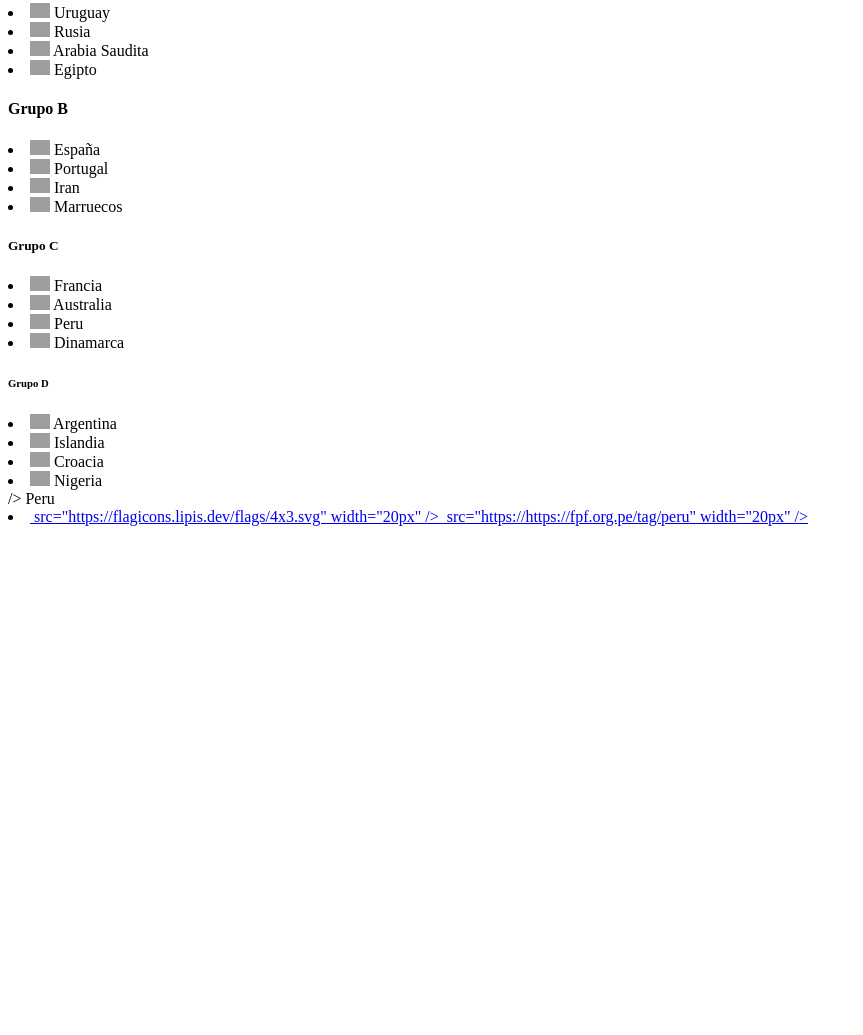
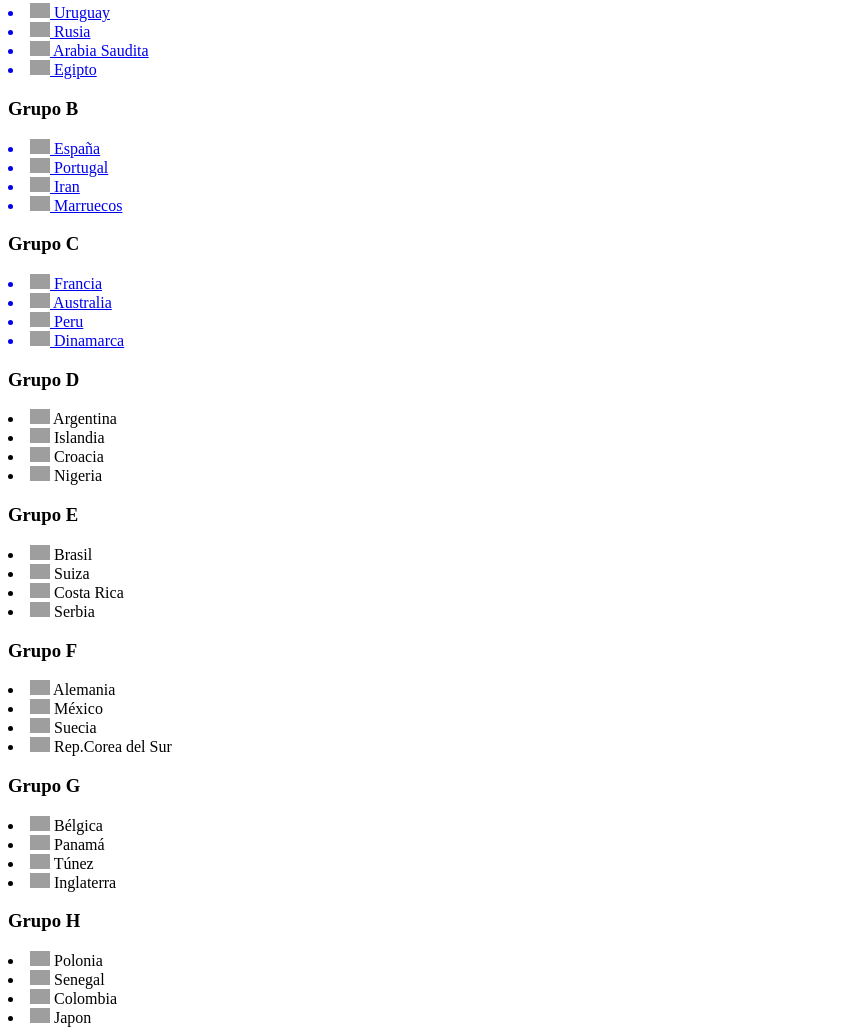
Before and after one commit to Germania87/codigo-16, a plain HTML site: page semana1/mundial.html in a window 1280 px wide. Shown: the part 151-1186 px from the top of the page, without its empty margins (0-863 px from the left). Before the commit the page ends 800 px from the top, so only its background shows below. Drawn offline with Linux system fonts and the light colour scheme; grey boxes are pictures that could not be loaded.

Commit message:
cambios 4

```diff
--- a/semana1/mundial.html
+++ b/semana1/mundial.html
@@ -7,51 +7,83 @@
 <body>
     <h1>Mundial de Rusia 2018</h1>
     <h2>Fase de Grupos</h2>
+
     <h3>Grupo A </h3>
 
+<a href="https://www.auf.org.uy/" target="_blank">
     <li><img src="https://flagicons.lipis.dev/flags/4x3/uy.svg" width="20px"> Uruguay</li>
+</a>
+<a href="https://www.rfs.ru/" target="_blank">
     <li><img src="https://flagicons.lipis.dev/flags/4x3/ru.svg" width="20px"> Rusia </li>
+</a>
+<a href="https://www.saff.com.sa/" target="_blank">
     <li><img src="https://flagicons.lipis.dev/flags/4x3/as.svg" width="20px"> Arabia Saudita</li>
+</a>
+<a href="https://www.efa.com.eg/" target="_blank">
     <li><img src="https://flagicons.lipis.dev/flags/4x3/eg.svg" width="20px"> Egipto</li>
+</a>
 
-    <h4>Grupo B</h4>
+    <h3>Grupo B</h3>
+
+<a href="https://www.rfef.es/" target="_blank">
     <li><img src="https://flagicons.lipis.dev/flags/4x3/es.svg" width="20px"> España</li>
+</a>
+<a href="https://www.fpf.pt/pt/" target="_blank">
     <li><img src="https://flagicons.lipis.dev/flags/4x3/pt.svg" width="20px"> Portugal </li>
+</a>
+<a href="https://www.ffiri.ir/" target="_blank">
     <li><img src="https://flagicons.lipis.dev/flags/4x3/ir.svg" width="20px"> Iran</li>
+</a>
+<a href="https://www.frmf.ma/" target="_blank">
     <li><img src="https://flagicons.lipis.dev/flags/4x3/ma.svg" width="20px"> Marruecos</li>
+</a>
 
-    <h5>Grupo C</h5>
+    <h3>Grupo C</h3>
+
+<a href="https://www.www.fff.fr/" target="_blank">
     <li><img src="https://flagicons.lipis.dev/flags/4x3/fr.svg" width="20px"> Francia</li>
+</a>
+<a href="https://www.footballaustralia.com/" target="_blank">
     <li><img src="https://flagicons.lipis.dev/flags/4x3/au.svg" width="20px"> Australia</li>
-    <li><img src="https://flagicons.lipis.dev/flags/4x3/pe.svg" width="20px"> Peru</li>
-    <li><img src="https://flagicons.lipis.dev/flags/4x3/di.svg" width="20px"> Dinamarca</li>
+</a>
+<a href="https://fpf.org.pe/tag/peru" target="_blank">
+    <li><img src="https://flagicons.lipis.dev/flags/4x3/pe.svg" width="20px" /> Peru</li>
+</a>
+<a href="https://www.dbu.dk/" target="_blank">
+    <li><img src="https://flagicons.lipis.dev/flags/4x3/dk.svg" width="20px"> Dinamarca</li>
+</a>
 
-    <h6>Grupo D</h6>
+    <h3>Grupo D</h3>
 <li><img src="https://flagicons.lipis.dev/flags/4x3/ar.svg" width="20px"> Argentina</li>
 <li><img src="https://flagicons.lipis.dev/flags/4x3/is.svg" width="20px"> Islandia</li>
-    <li><img src="https://flagicons.lipis.dev/flags/4x3/cr.svg" width="20px"> Croacia</li>
-    <li><img src="https://flagicons.lipis.dev/flags/4x3/ni.svg" width="20px"> Nigeria</li>
+<li><img src="https://flagicons.lipis.dev/flags/4x3/hr.svg" width="20px"> Croacia</li>
+<li><img src="https://flagicons.lipis.dev/flags/4x3/ne.svg" width="20px"> Nigeria</li>
 
-    />
-    Peru
-      <a>
-   </li>
-    <li>
-        <a href="https://fpf.org.pe/tag/peru/" target="_blank">
-            <img>
-                src="https://flagicons.lipis.dev/flags/4x3.svg"
-                width="20px"
-             />
-</a>
-<a href="https://fpf.org.pe/tag/peru/" target="_blank">
-    <img>
-    src="https://https://fpf.org.pe/tag/peru"
-    width="20px"
-    />
-</a>
+    <h3>Grupo E</h3>
+<li><img src="https://flagicons.lipis.dev/flags/4x3/br.svg" width="20px"> Brasil</li>
+<li><img src="https://flagicons.lipis.dev/flags/4x3/ch.svg" width="20px"> Suiza</li>
+<li><img src="https://flagicons.lipis.dev/flags/4x3/cr.svg" width="20px"> Costa Rica</li>
+<li><img src="https://flagicons.lipis.dev/flags/4x3/rs.svg" width="20px"> Serbia</li>
 
 
+    <h3>Grupo F</h3>
+<li><img src="https://flagicons.lipis.dev/flags/4x3/de.svg" width="20px"> Alemania</li>
+<li><img src="https://flagicons.lipis.dev/flags/4x3/mx.svg" width="20px"> México</li>
+<li><img src="https://flagicons.lipis.dev/flags/4x3/sc.svg" width="20px"> Suecia</li>
+<li><img src="https://flagicons.lipis.dev/flags/4x3/kr.svg" width="20px"> Rep.Corea del Sur</li>
 
-    </ul>
+    <h3>Grupo G</h3>
+<li><img src="https://flagicons.lipis.dev/flags/4x3/be.svg" width="20px"> Bélgica</li>
+<li><img src="https://flagicons.lipis.dev/flags/4x3/pa.svg" width="20px"> Panamá</li>
+<li><img src="https://flagicons.lipis.dev/flags/4x3/tn.svg" width="20px"> Túnez</li>
+<li><img src="https://flagicons.lipis.dev/flags/4x3/ni.svg" width="20px"> Inglaterra</li>
+
+    <h3>Grupo H</h3>
+<li><img src="https://flagicons.lipis.dev/flags/4x3/pl.svg" width="20px"> Polonia</li>
+<li><img src="https://flagicons.lipis.dev/flags/4x3/se.svg" width="20px"> Senegal</li>
+<li><img src="https://flagicons.lipis.dev/flags/4x3/co.svg" width="20px"> Colombia</li>
+<li><img src="https://flagicons.lipis.dev/flags/4x3/jp.svg" width="20px"> Japon</li>
+
+
     </body>
 </html>
```
Also changed, not shown: semana1/mundial2.html (+36 -4 lines), semana1/tablas.html (+3 -0 lines). Lines whose indentation alone changed are shown as unchanged.
